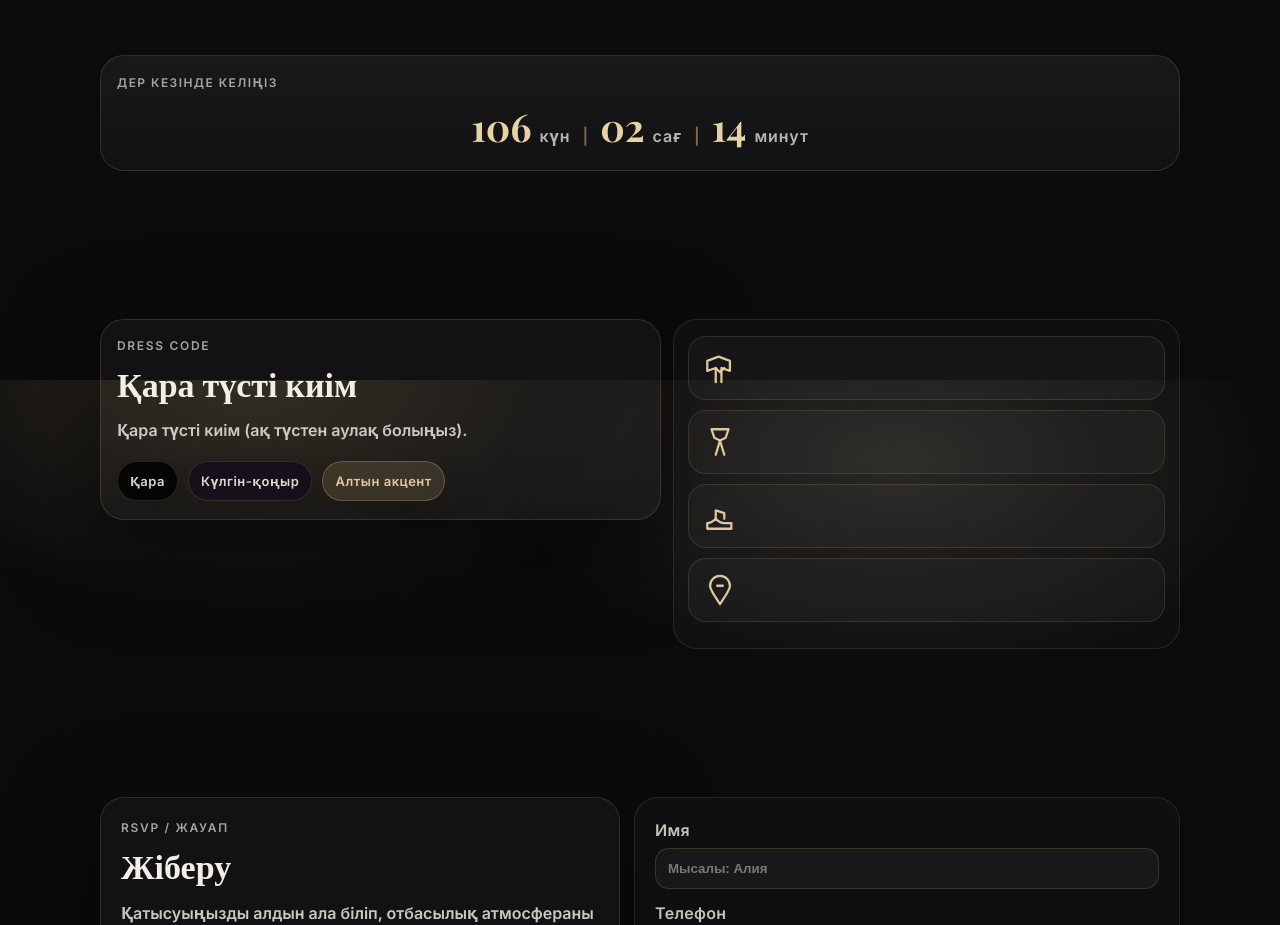
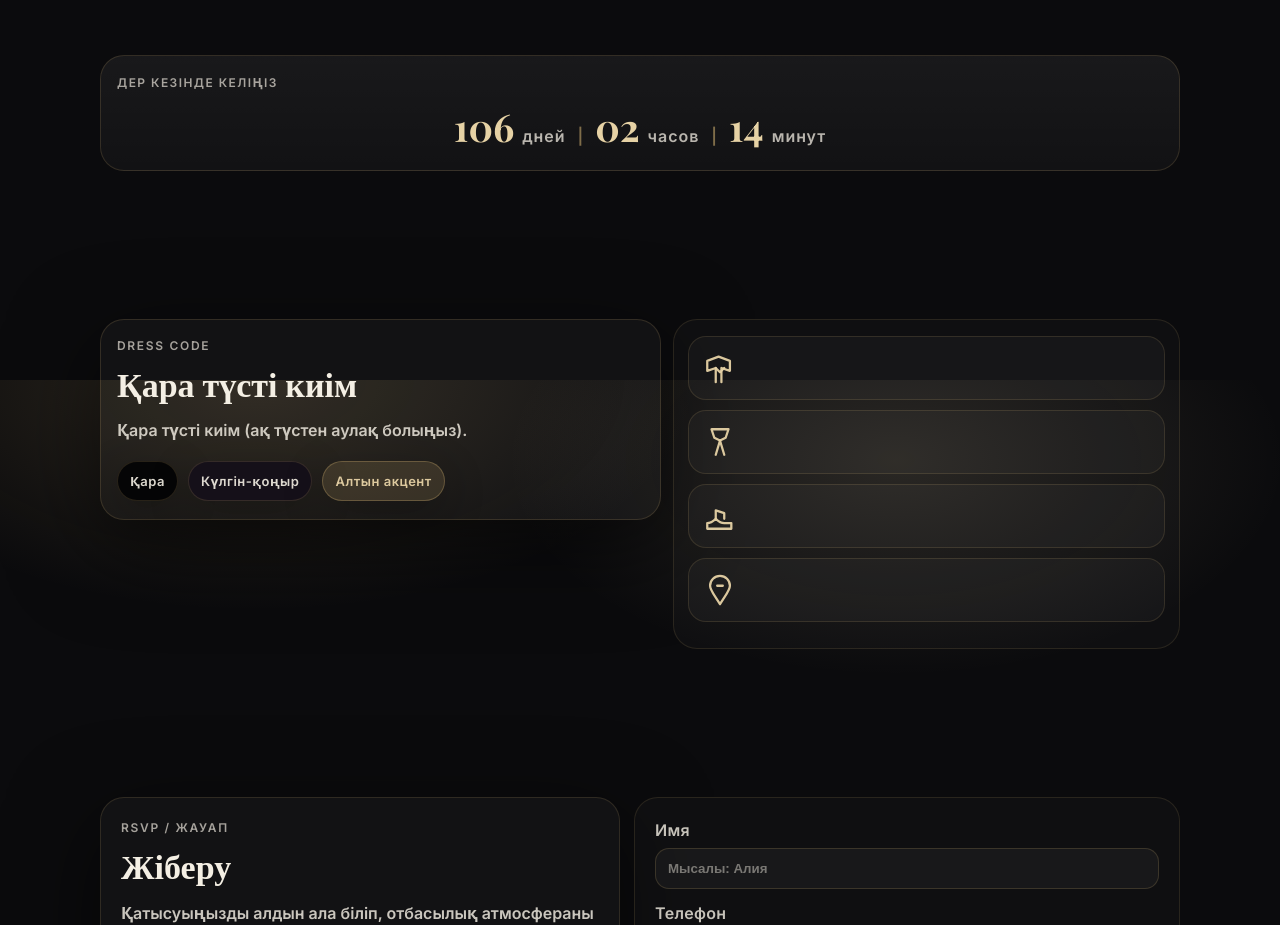
Before and after one commit to neponopop/uzatu, a plain HTML site: page index.html in a window 1280 px wide. Shown: the part 2020-2945 px from the top of the page. Drawn offline with nearby package versions, Linux system fonts and the light colour scheme; animation ran at ten frames a second.

Commit message:
Fix countdown units wording
Match required 'дней | часов | минут' format

```diff
--- a/index.html
+++ b/index.html
@@ -183,12 +183,12 @@
             <div class="timerNumbers" aria-live="polite">
               <span class="timerPart">
                 <span id="cdDays" class="timerNum">00</span>
-                <span class="timerUnit">күн</span>
+                <span class="timerUnit">дней</span>
               </span>
               <span class="timerSep" aria-hidden="true">|</span>
               <span class="timerPart">
                 <span id="cdHours" class="timerNum">00</span>
-                <span class="timerUnit">сағ</span>
+                <span class="timerUnit">часов</span>
               </span>
               <span class="timerSep" aria-hidden="true">|</span>
               <span class="timerPart">
```
